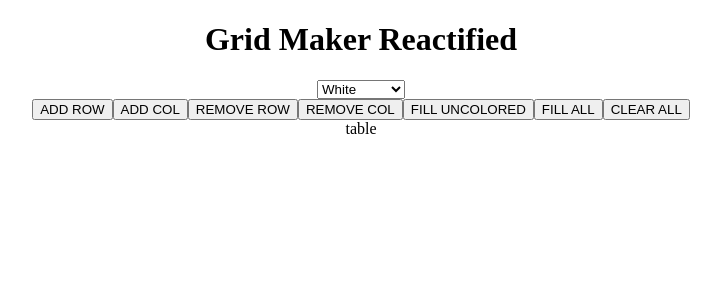
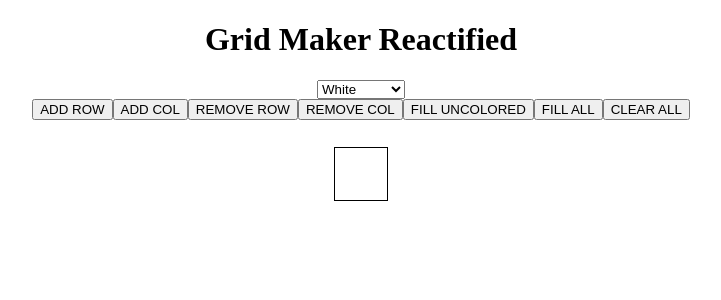
Before and after one commit to wongjessica/react_gridmaker, a React (Create React App) app: page / in a window 1280 px wide. Shown: the top 300 px of the page, without its empty margins (279-1000 px from the left). Built offline with nearby package versions, Linux system fonts and the light colour scheme.

Commit message:
display grid

```diff
--- a/src/App.js
+++ b/src/App.js
@@ -13,8 +13,6 @@ const App = () => {
   const addCol = () => {
     setCol(cols => cols + 1);
   };
-
-  console.log(rows,cols);
 
   const removeRow = () => {};
   const removeCol = () => {};
@@ -54,7 +52,8 @@ const App = () => {
       <button onClick={fill}>FILL ALL</button>
       <button onClick={clearAll}>CLEAR ALL</button>
       <br />
-      <Table />
+
+      <Table numRows={rows} numCols={cols} handleApplyColor={fill} />
     </>
   );
 };
--- a/src/components/Table/Table.jsx
+++ b/src/components/Table/Table.jsx
@@ -1,7 +1,18 @@
 import React from "react";
+import TableRow from "./TableRow";
 
-const Table = () => {
-  return <>table</>;
+const Table = ({ numRows, numCols, handleApplyColor }) => {
+  return (
+    <table id="grid">
+      {[...Array(numRows)].map((val, index) => (
+        <TableRow
+          key={index}
+          numCols={numCols}
+          handleApplyColor={handleApplyColor}
+        />
+      ))}
+    </table>
+  );
 };
 
 export default Table;
--- /dev/null
+++ b/src/components/Table/TableCell.js
@@ -0,0 +1,5 @@
+function TableCell({ handleApplyColor }) {
+  return <td onClick={handleApplyColor}></td>;
+}
+
+export default TableCell;
--- /dev/null
+++ b/src/components/Table/TableRow.jsx
@@ -0,0 +1,13 @@
+import TableCell from "./TableCell";
+
+function TableRow({ numCols, handleApplyColor }) {
+  return (
+    <tr>
+      {[...Array(numCols)].map((val, index) => (
+        <TableCell key={index} handleApplyColor={handleApplyColor} />
+      ))}
+    </tr>
+  );
+}
+
+export default TableRow;
```
